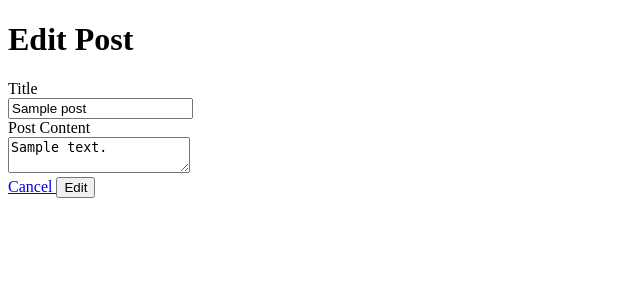
After one commit to KingLemmiwinks/the-castle, a Flask app: page /posts/1/edit in a window 1280 px wide. The commit adds this page. Shown: the top 300 px of the page, without its empty margins (0-640 px from the left). Run offline with Flask 3, Linux system fonts and the light colour scheme; tables that the repository leaves empty hold one stand-in row (values such as "Sample post").

Commit message:
Update 1.1
Flask Blogly

```diff
--- a/Flask/flask-blogly/app.py
+++ b/Flask/flask-blogly/app.py
@@ -2,7 +2,7 @@
 
 from flask import Flask, request, render_template,  redirect
 from flask_debugtoolbar import DebugToolbarExtension
-from models import db, connect_db, User
+from models import db, connect_db, User, Post
 
 app = Flask(__name__)
 app.app_context().push()
@@ -17,29 +17,37 @@ debug = DebugToolbarExtension(app)
 connect_db(app)
 db.create_all()
 
+### HOMEPAGE ROUTES ###
+
 
 @app.route('/')
 def home():
     """Homepage redirects to users"""
     return redirect('/users')
 
+### USER ROUTES ###
+
 
 @app.route('/users')
 def users():
     """Shows list of all users in db"""
+
     users = User.query.order_by(User.last_name, User.first_name).all()
-    return render_template('users.html', users=users)
+    return render_template('users.html',
+                           users=users)
 
 
 @app.route('/users/create-new', methods=["GET"])
 def create_user():
     """Show a form to create a new user"""
+
     return render_template('create_user.html')
 
 
 @app.route("/users/create-new", methods=["POST"])
 def users_new():
     """Handle form submission for creating a new user"""
+
     new_user = User(
         first_name=request.form['first_name'],
         last_name=request.form['last_name'],
@@ -52,20 +60,25 @@ def users_new():
 @app.route('/users/<int:user_id>')
 def users_detail(user_id):
     """Show a page with info on a specific user"""
+
     user = User.query.get_or_404(user_id)
-    return render_template('user_detail.html', user=user)
+    return render_template('user_detail.html',
+                           user=user)
 
 
 @app.route('/users/<int:user_id>/edit')
 def users_edit(user_id):
     """Show a form to edit an existing user"""
+
     user = User.query.get_or_404(user_id)
-    return render_template('edit_user.html', user=user)
+    return render_template('edit_user.html',
+                           user=user)
 
 
 @app.route('/users/<int:user_id>/edit', methods=["POST"])
 def users_update(user_id):
     """Handle form submission for updating an existing user"""
+
     user = User.query.get_or_404(user_id)
     user.first_name = request.form['first_name']
     user.last_name = request.form['last_name']
@@ -76,9 +89,70 @@ def users_update(user_id):
 
 
 @app.route('/users/<int:user_id>/delete', methods=["POST"])
-def users_destroy(user_id):
+def users_delete(user_id):
     """Handle form submission for deleting an existing user"""
+
     user = User.query.get_or_404(user_id)
     db.session.delete(user)
     db.session.commit()
     return redirect("/users")
+
+### POST ROUTES ###
+
+
+@app.route('/users/<int:user_id>/posts/new', methods=["GET"])
+def post_form(user_id):
+    """Show form to add a post for that user"""
+
+    user = User.query.get_or_404(user_id)
+    return render_template('post_new.html', user=user)
+
+
+@app.route('/users/<int:user_id>/posts/new', methods=["POST"])
+def post_new(user_id):
+    """Handle add form; add post and redirect to the user detail page."""
+
+    user = User.query.get_or_404(user_id)
+    new_post = Post(title=request.form['title'],
+                    content=request.form['content'], user_id=user.id)
+    db.session.add(new_post)
+    db.session.commit()
+    return redirect(f"/users/{user.id}")
+
+
+@app.route('/posts/<int:post_id>', methods=["GET"])
+def post_show(post_id):
+    """Show details of a single post"""
+
+    post = Post.query.get_or_404(post_id)
+    return render_template('post_show.html', post=post)
+
+
+@app.route('/posts/<int:post_id>/edit')
+def post_edit(post_id):
+    """Show a form to edit an existing post"""
+
+    post = Post.query.get_or_404(post_id)
+    return render_template('post_edit.html', post=post)
+
+
+@app.route('/posts/<int:post_id>/edit', methods=["POST"])
+def post_update(post_id):
+    """Handle form submission for updating an existing post"""
+
+    post = Post.query.get_or_404(post_id)
+    post.title = request.form['title']
+    post.content = request.form['content']
+    db.session.add(post)
+    db.session.commit()
+    return redirect(f"/users/{post.user_id}")
+
+
+@app.route('/posts/<int:post_id>/delete', methods=["POST"])
+def post_delete(post_id):
+    """Handle form submission for deleting an existing post"""
+
+    post = Post.query.get_or_404(post_id)
+    db.session.delete(post)
+    db.session.commit()
+    return redirect(f"/users/{post.user_id}")
--- /dev/null
+++ b/Flask/flask-blogly/templates/post_edit.html
@@ -0,0 +1,38 @@
+{% extends 'index.html' %}
+
+{% block title %}Edit Post{% endblock %}
+
+{% block content %}
+
+<h1>Edit Post</h1>
+
+<form method="POST" action="/posts/{{post.id}}/edit">
+
+    <div class="form-group row">
+        <label for="title" class="col-sm-2 col-form-label">Title</label>
+        <div class="col-sm-10">
+            <input class="form-control" id="title" name="title" value="{{post.title}}">
+        </div>
+    </div>
+
+    <div class="form-group row">
+        <label for="content" class="col-sm-2 col-form-label">Post Content</label>
+        <div class="col-sm-10">
+            <textarea class="form-control" id="content" name="content">{{post.content}}</textarea>
+        </div>
+    </div>
+
+    <div class="form-group row">
+        <div class="ml-auto mr-3">
+            <a href="/users/{{post.user_id}}" class="btn btn-outline-info">
+                Cancel
+            </a>
+            <button type="submit" class="btn btn-success">
+                Edit
+            </button>
+        </div>
+    </div>
+
+</form>
+
+{% endblock %}
```
Also changed, not shown: Flask/flask-blogly/models.py (+24 -4 lines), Flask/flask-blogly/templates/post_new.html (added, +34 -0 lines), Flask/flask-blogly/templates/post_show.html (added, +19 -0 lines), Flask/flask-blogly/templates/user_detail.html (+14 -1 lines).
